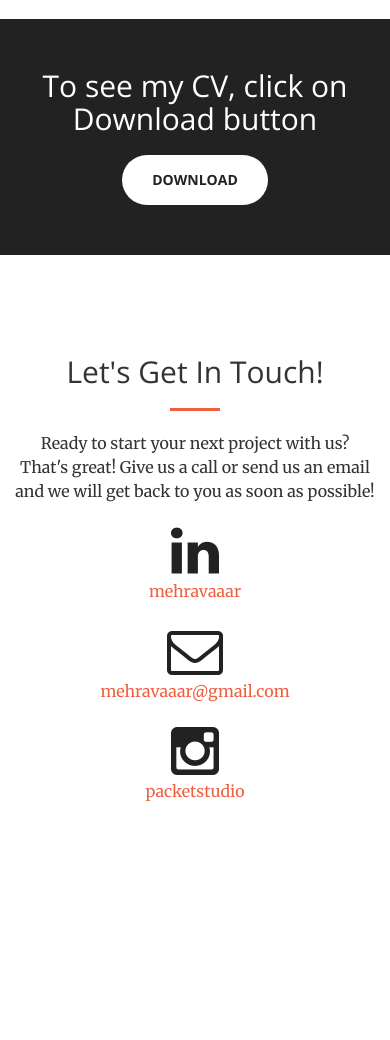
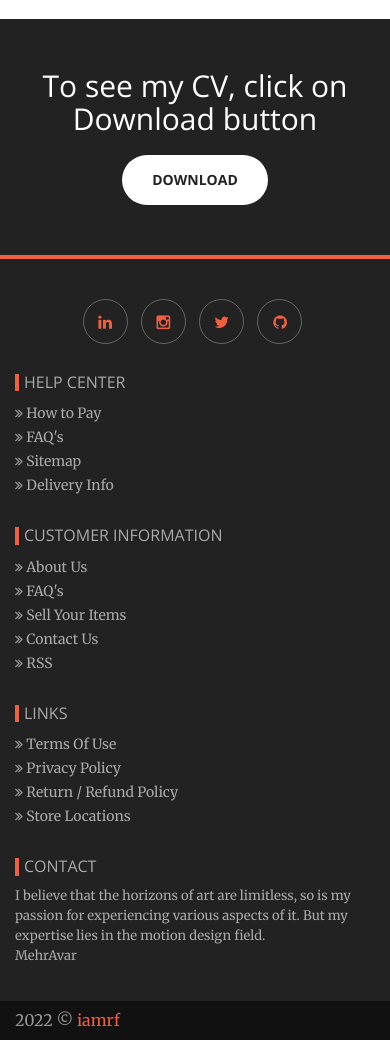
Before and after one commit to mehravaaar/mehravaaar.github.io, a Jekyll site: the page built from index.html, in a window 390 px wide and 1400 px high, scrolled down 4677 px, cut to the strip 360-1400 px from the top of the window. Built offline with Jekyll 4.4.1, drawn with Linux system fonts in a browser that asks for light colours; before the commit the page ends 5960 px from its top, so only the background shows below that.

Commit message:
Footer section updated

```diff
--- a/_config.yml
+++ b/_config.yml
@@ -9,6 +9,7 @@ url: "" # the base hostname & protocol for your site
 instagram_username: packetstudio
 twitter_username: mehravaaar
 github_username: mehravaaar
+linkedin_username: mehravar-kashiri
 
 # Build settings
 markdown: kramdown
--- a/_includes/contact.html
+++ b/_includes/contact.html
@@ -1,29 +1,77 @@
-<section id="contact">
+<footer class="nb-footer">
 <div class="container">
 <div class="row">
-            <div class="col-lg-8 col-lg-offset-2 text-center">
-                <h2 class="section-heading">Let's Get In Touch!</h2>
-                <hr class="primary">
-                <p>Ready to start your next project with us? That's great! Give us a call or send us an email and we will get back to you as soon as possible!</p>
+<div class="col-sm-12">
+<div class="about">
+  <div class="social-media">
+    <ul class="list-inline">
+        <li><a href="https://linkedin.com/{{ site.linkedin_username}}" title=""><i class="fa fa-linkedin"></i></a></li>
+        <li><a href="http://www.instagram.com/{{ site.instagram_username }}" title=""><i class="fa fa-instagram"></i></a></li>
+      <li><a href="http://www.twitter.com/{{ site.twitter_username }}" title=""><i class="fa fa-twitter"></i></a></li>
+      <li><a href="http://www.github.com/{{ site.github_username }}" title=""><i class="fa fa-github"></i></a></li>
+    </ul>
   </div>
-        <div class="col-lg-2 col-lg-offset-2 text-center">
-            <a href="https://twitter.com/{{ site.twitter_username }}">
-                <i class="fa fa-linkedin fa-3x wow bounceIn" data-wow-delay=".1s"></i>
-                <p>{{ site.twitter_username }}</p>
-            </a>
 </div>
-        <div class="col-lg-2 col-lg-offset-1 text-center">
-            <a href="mailto:{{ site.email }}">
-            <i class="fa fa-envelope-o fa-3x wow bounceIn" data-wow-delay=".1s"></i>
-                <p>{{ site.email }}</p>
-            </a>
-        </div>
-        <div class="col-lg-2 col-lg-offset-1 text-center">
-            <a href="https://instagram.com/{{ site.instagram_username }}">
-            <i class="fa fa-instagram fa-3x wow bounceIn" data-wow-delay=".1s"></i>
-                <p>{{ site.instagram_username }}</p>
-            </a>
 </div>
 
+<div class="col-md-3 col-sm-6">
+<div class="footer-info-single">
+  <h2 class="title">Help Center</h2>
+  <ul class="list-unstyled">
+    <li><a href="#" title=""><i class="fa fa-angle-double-right"></i> How to Pay</a></li>
+    <li><a href="#" title=""><i class="fa fa-angle-double-right"></i> FAQ's</a></li>
+    <li><a href="#" title=""><i class="fa fa-angle-double-right"></i> Sitemap</a></li>
+    <li><a href="#" title=""><i class="fa fa-angle-double-right"></i> Delivery Info</a></li>
+  </ul>
+</div>
+</div>
+
+<div class="col-md-3 col-sm-6">
+<div class="footer-info-single">
+  <h2 class="title">Customer information</h2>
+  <ul class="list-unstyled">
+    <li><a href="#" title=""><i class="fa fa-angle-double-right"></i> About Us</a></li>
+    <li><a href="#" title=""><i class="fa fa-angle-double-right"></i> FAQ's</a></li>
+    <li><a href="#" title=""><i class="fa fa-angle-double-right"></i> Sell Your Items</a></li>
+    <li><a href="#" title=""><i class="fa fa-angle-double-right"></i> Contact Us</a></li>
+    <li><a href="#" title=""><i class="fa fa-angle-double-right"></i> RSS</a></li>
+  </ul>
+</div>
+</div>
+
+<div class="col-md-3 col-sm-6">
+<div class="footer-info-single">
+  <h2 class="title">Links</h2>
+  <ul class="list-unstyled">
+    <li><a href="#" title=""><i class="fa fa-angle-double-right"></i> Terms Of Use</a></li>
+    <li><a href="#" title=""><i class="fa fa-angle-double-right"></i> Privacy Policy</a></li>
+    <li><a href="#" title=""><i class="fa fa-angle-double-right"></i> Return / Refund Policy</a></li>
+    <li><a href="#" title=""><i class="fa fa-angle-double-right"></i> Store Locations</a></li>
+  </ul>
+</div>
+</div>
+
+<div class="col-md-3 col-sm-6">
+<div class="footer-info-single">
+    <h2 class="title">Contact</h2>
+    <p>
+        I believe that the horizons of art are limitless, so is my passion for experiencing various aspects of it. But my expertise lies in the motion design field.
+        <br>MehrAvar
+    </p>
+
+</div>
+</div>
+</div>
+</div>
+
+<section class="copyright">
+<div class="container">
+<div class="row">
+<div class="col-sm-6">
+<p>2022 © <a href="https://iamrf.github.io">iamrf</p>
+</div>
+<div class="col-sm-6"></div>
+</div>
 </div>
 </section>
+</footer>
--- a/css/main.scss
+++ b/css/main.scss
@@ -58,3 +58,75 @@ $theme-dark: #222;
 
 #portfoio-header {padding: 10rem 0 3rem 0;}
 #portfoio-header .btn {margin: .2rem 0 .5rem;}
+
+
+
+.span-or {
+        display: block;
+        position: absolute;
+        left: 50%;
+        top: -2px;
+        margin-left: -25px;
+        background-color: #fff;
+        width: 50px;
+        text-align: center;
+      }
+      .hr-or {
+        background-color: #cdcdcd;
+        height: 1px;
+        margin-top: 0px !important;
+        margin-bottom: 0px !important;
+      }
+    footer.nb-footer {
+    background: $theme-dark;
+    border-top: 4px solid $theme-primary; }
+    footer.nb-footer .about {
+    margin: 0 auto;
+    margin-top: 40px;
+    max-width: 1170px;
+    text-align: center; }
+    footer.nb-footer .about p {
+    font-size: 13px;
+    color: #999;
+    margin-top: 30px; }
+    footer.nb-footer .about .social-media {
+    margin-top: 15px; }
+    footer.nb-footer .about .social-media ul li a {
+    display: inline-block;
+    width: 45px;
+    height: 45px;
+    line-height: 45px;
+    border-radius: 50%;
+    font-size: 16px;
+    color: $theme-primary;
+    border: 1px solid rgba(255, 255, 255, 0.3); }
+    footer.nb-footer .about .social-media ul li a:hover {
+    background: $theme-primary;
+    color: #fff;
+    border-color: $theme-primary; }
+    footer.nb-footer .footer-info-single {
+    margin-top: 30px; }
+    footer.nb-footer .footer-info-single .title {
+    color: #aaa;
+    text-transform: uppercase;
+    font-size: 16px;
+    border-left: 4px solid $theme-primary;
+    padding-left: 5px; }
+    footer.nb-footer .footer-info-single ul li a {
+    display: block;
+    color: #aaa;
+    padding: 2px 0; }
+    footer.nb-footer .footer-info-single ul li a:hover {
+    color: $theme-primary; }
+    footer.nb-footer .footer-info-single p {
+    font-size: 13px;
+    line-height: 20px;
+    color: #aaa; }
+    footer.nb-footer .copyright {
+    margin-top: 15px;
+    background: #111;
+    padding: 7px 0;
+    color: #999; }
+    footer.nb-footer .copyright p {
+    margin: 0;
+    padding: 0; }
```
Lines whose indentation alone changed are shown as unchanged.
